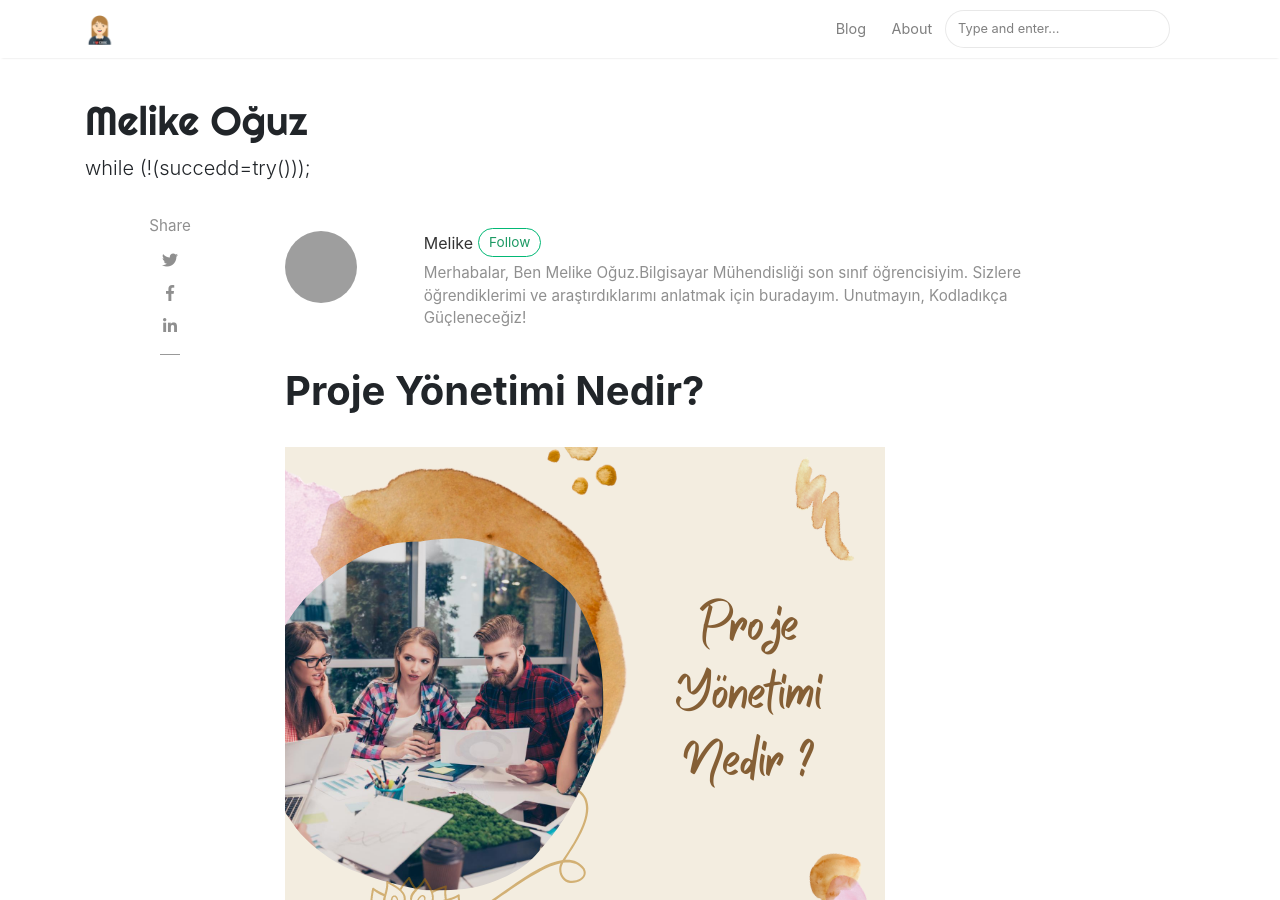
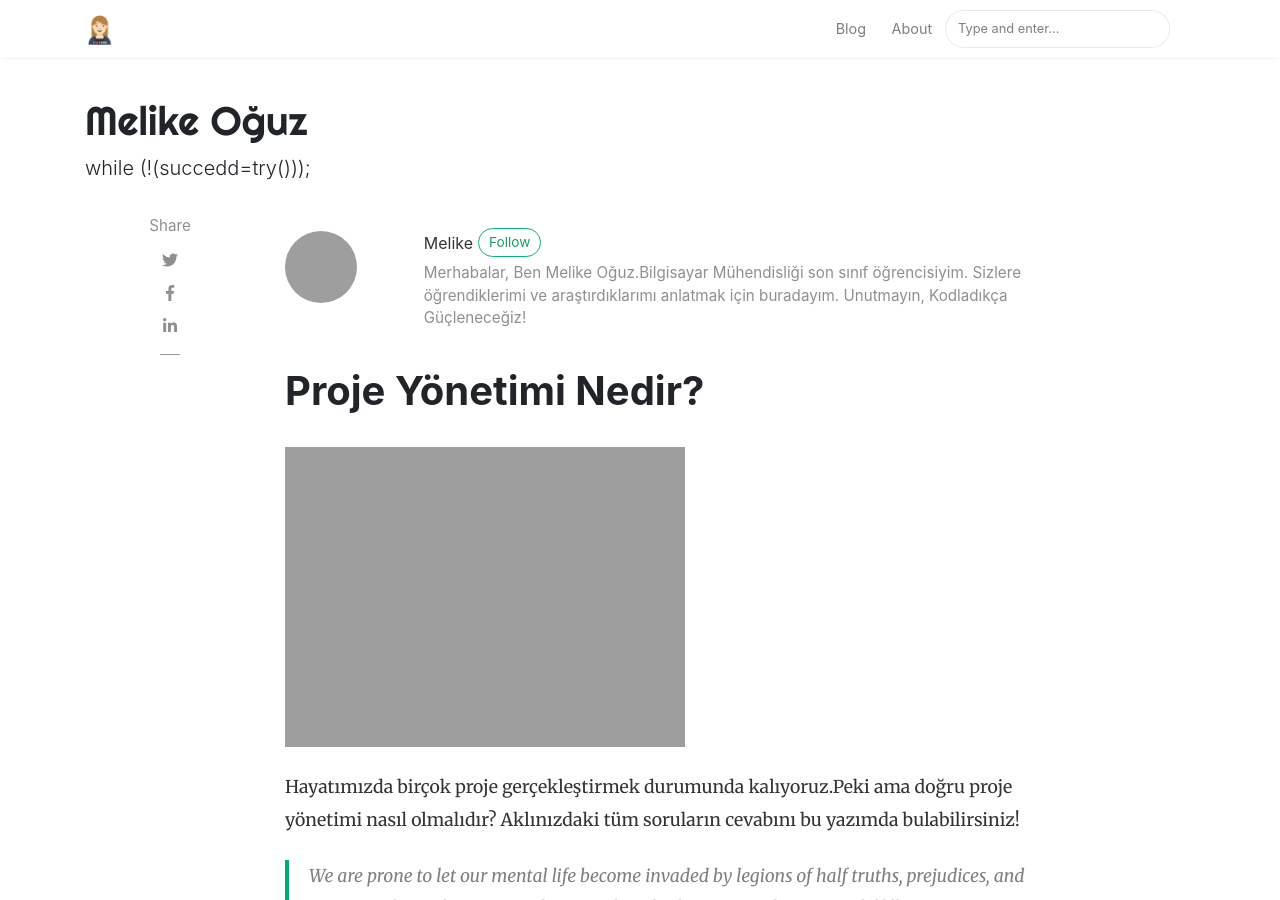
Before and after one commit to melikeoguz/melikeoguz.github.io, a Jekyll site: the page built from _posts/2020-08-01-proje-yonetimi-nedir.md, in a window 1280 px wide and 900 px high. Built offline with Jekyll 4.4.1, drawn with Linux system fonts in a browser that asks for light colours; nearby versions of some CDN libraries; comment, search, counter and statistics services are not loaded; grey boxes are pictures that could not be loaded.

Commit message:
Update 2020-08-01-proje-yonetimi-nedir.md

```diff
--- a/_posts/2020-08-01-proje-yonetimi-nedir.md
+++ b/_posts/2020-08-01-proje-yonetimi-nedir.md
@@ -3,7 +3,7 @@
 title:  "Proje Yönetimi Nedir?"
 author: melike
 categories: [ yazılım, proje yönetimi ]
-image: /assets/images/2-kapak.png
+image: /assets/images/zaman-yonetimi-melike-oguz.png
 ---
 Hayatımızda birçok proje gerçekleştirmek durumunda kalıyoruz.Peki ama doğru proje yönetimi nasıl olmalıdır? Aklınızdaki tüm soruların cevabını bu yazımda bulabilirsiniz!
 
```
